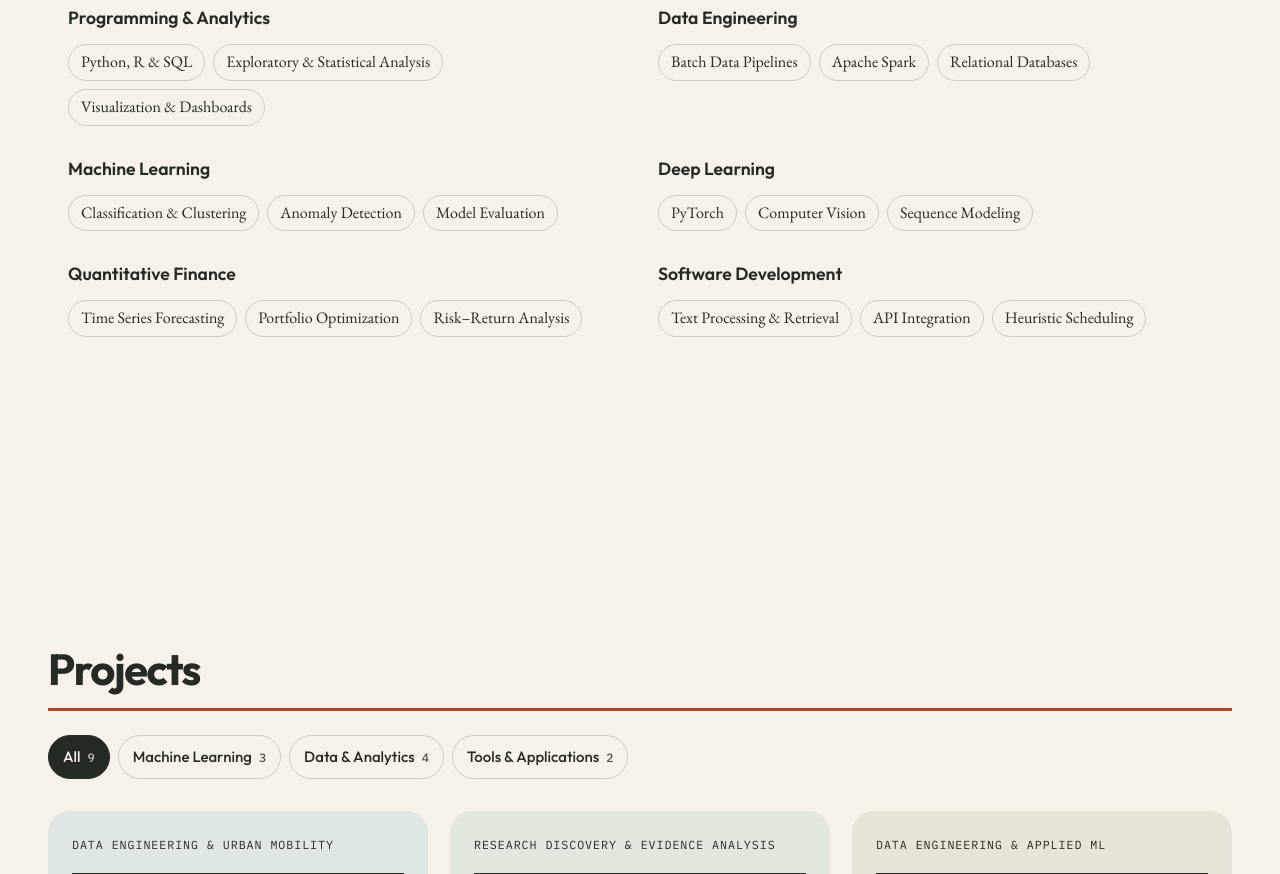
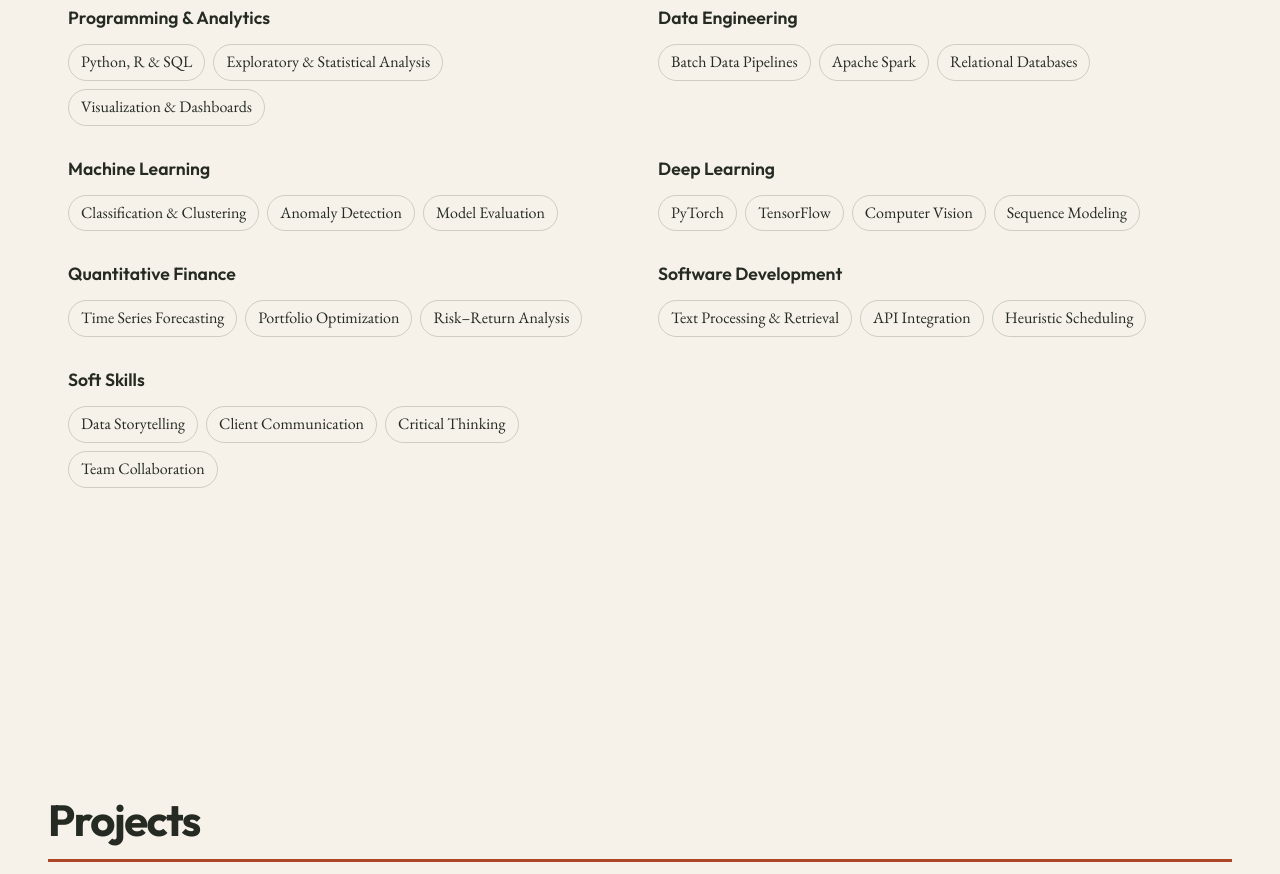
Before and after one commit to JasonHonghzj/JasonHonghzj.github.io, a plain HTML site: page index.html in a window 1280 px wide. Shown: the part 1698-2572 px from the top of the page. Drawn offline with nearby package versions, Linux system fonts and the light colour scheme.

Commit message:
Add TensorFlow and soft skills

```diff
--- a/index.html
+++ b/index.html
@@ -187,6 +187,7 @@
                 <h4>Deep Learning</h4>
                 <ul class="skill-list">
                   <li>PyTorch</li>
+                  <li>TensorFlow</li>
                   <li>Computer Vision</li>
                   <li>Sequence Modeling</li>
                 </ul>
@@ -205,6 +206,15 @@
                   <li>Text Processing &amp; Retrieval</li>
                   <li>API Integration</li>
                   <li>Heuristic Scheduling</li>
+                </ul>
+              </div>
+              <div class="skill-group">
+                <h4>Soft Skills</h4>
+                <ul class="skill-list">
+                  <li>Data Storytelling</li>
+                  <li>Client Communication</li>
+                  <li>Critical Thinking</li>
+                  <li>Team Collaboration</li>
                 </ul>
               </div>
             </div>
```
